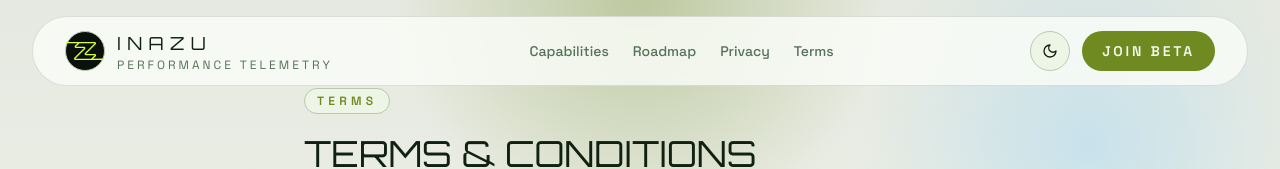
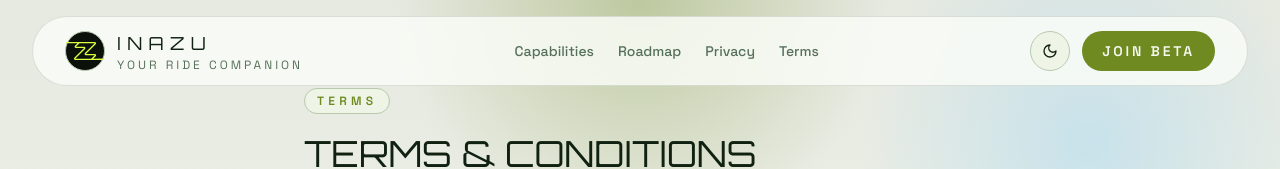
Before and after one commit to JAYENDRA06/INAZU-SITE, a Next.js app: page /terms in a window 1280 px wide. Shown: the top 169 px of the page. Built offline with nearby package versions, Linux system fonts and the light colour scheme.

Commit message:
change: moto

```diff
--- a/src/app/layout.tsx
+++ b/src/app/layout.tsx
@@ -14,7 +14,7 @@ const spaceGrotesk = Space_Grotesk({
 });
 
 export const metadata: Metadata = {
-  title: "INAZU | Precision performance tracking for bikes and cars",
+  title: "INAZU | Your Ride Companion",
   description:
     "INAZU is a performance-focused ride tracking and analytics platform for car and bike enthusiasts built for precision, competition, and real-world speed intelligence.",
 };
--- a/src/components/site-header.tsx
+++ b/src/components/site-header.tsx
@@ -37,7 +37,7 @@ export function SiteHeader() {
             INAZU
           </p>
           <p className="text-xs uppercase tracking-[0.25em] text-(--text-muted)">
-            Performance telemetry
+            Your Ride Companion
           </p>
         </div>
       </Link>
```
